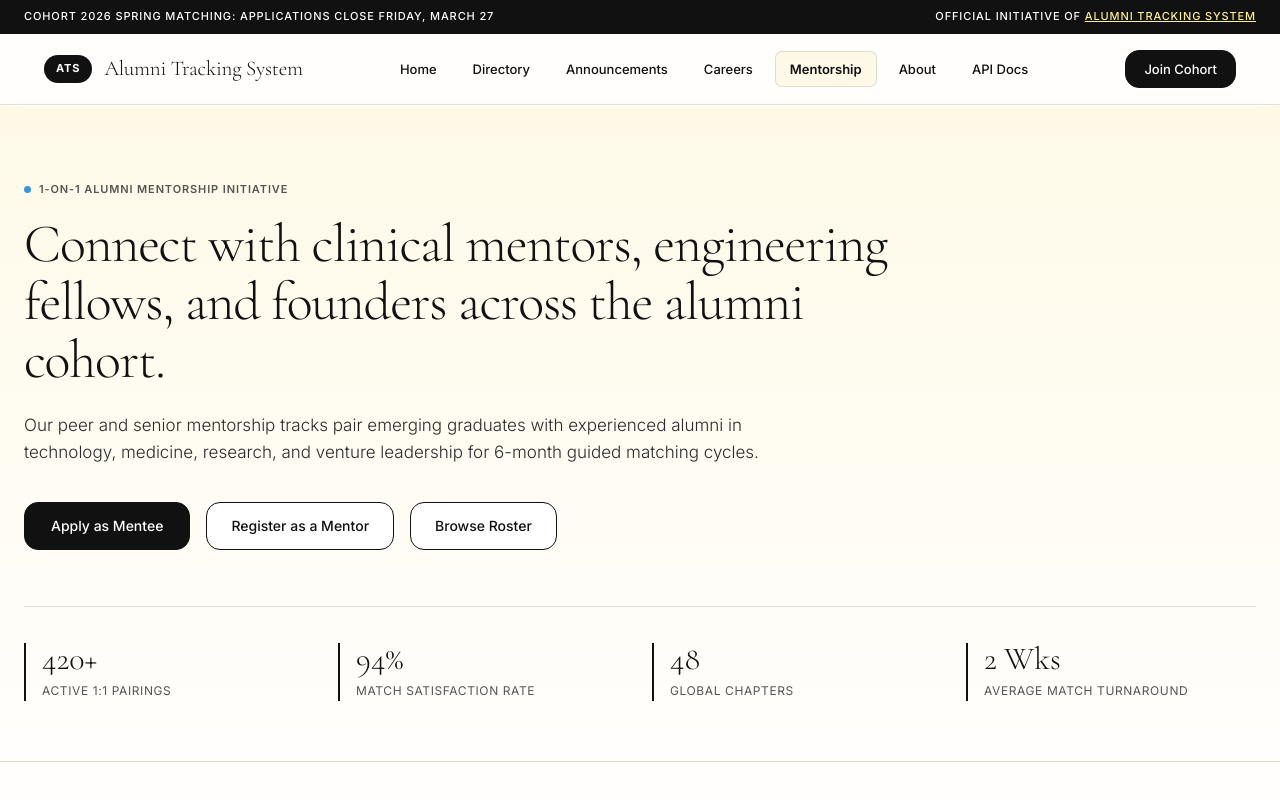
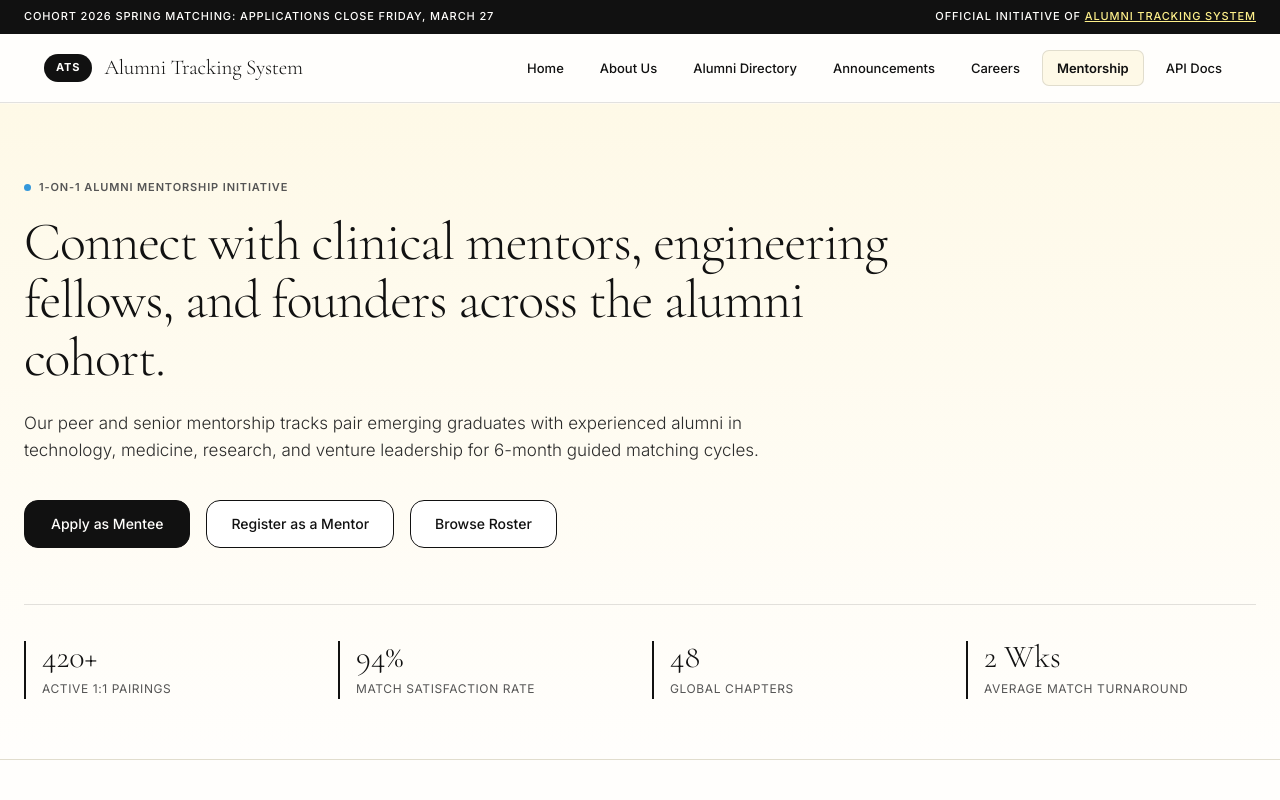
Before and after one commit to kaderdemircan/alumni, a website: page views/mentorship.html in a window 1280 px wide. Shown: the top 800 px of the page. Drawn offline with nearby package versions, Linux system fonts and the light colour scheme.

Commit message:
8th weeks tasks. new design.

```diff
--- a/views/mentorship.html
+++ b/views/mentorship.html
@@ -658,16 +658,13 @@
             </a>
             <nav class="nav-links">
                 <a href="/">Home</a>
-                <a href="/users">Directory</a>
+                <a href="/about">About Us</a>
+                <a href="/users">Alumni Directory</a>
                 <a href="/announcements">Announcements</a>
                 <a href="/jobs">Careers</a>
                 <a href="/mentorship" class="active">Mentorship</a>
-                <a href="/about">About</a>
                 <a href="/api/swagger">API Docs</a>
             </nav>
-            <div class="nav-actions">
-                <a href="#apply" class="btn-header">Join Cohort</a>
-            </div>
         </div>
     </header>
 
```
Also changed, not shown: index.html (+2 -0 lines), views/404.html (+3 -2 lines), views/5xx.html (+3 -2 lines).
